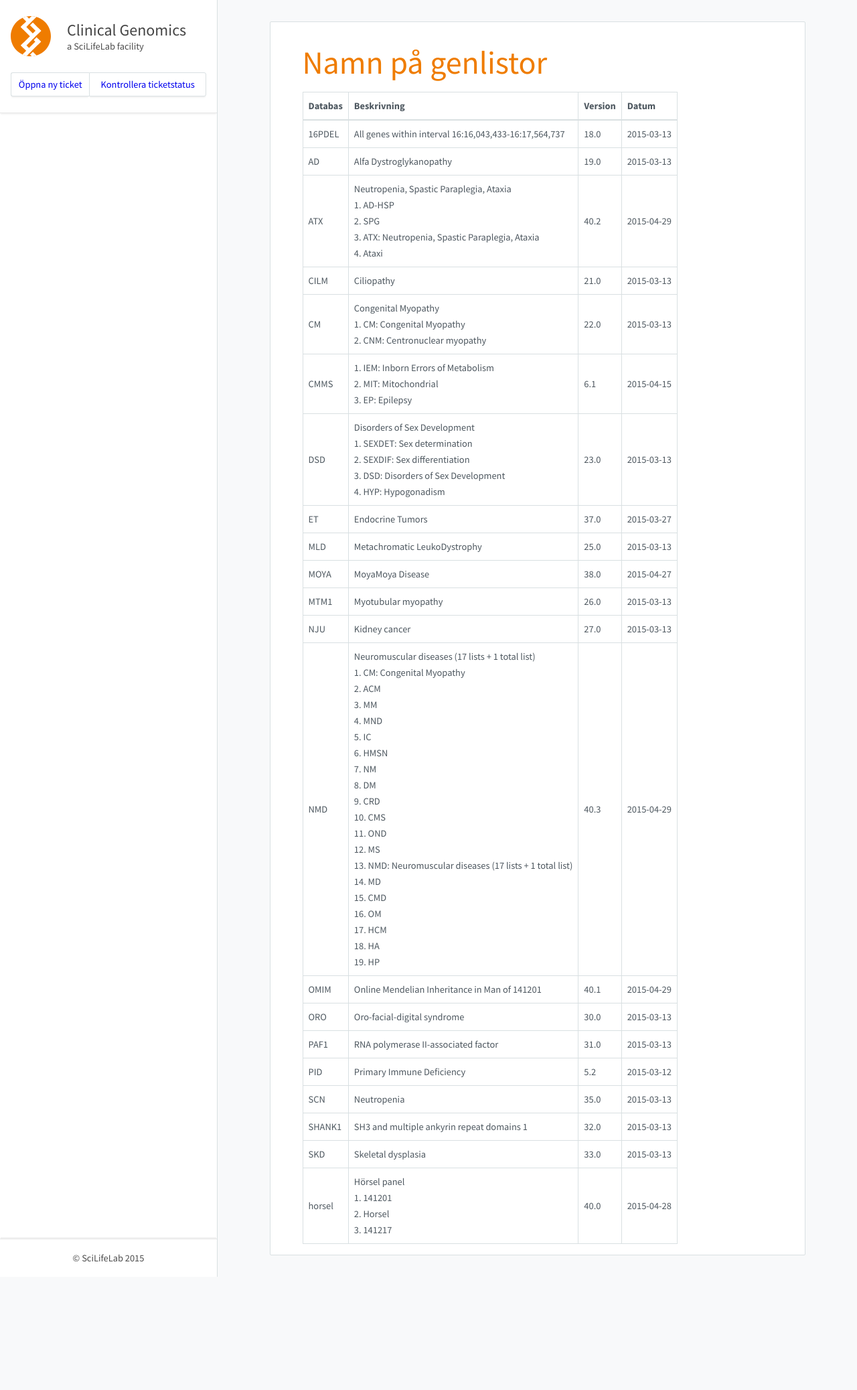
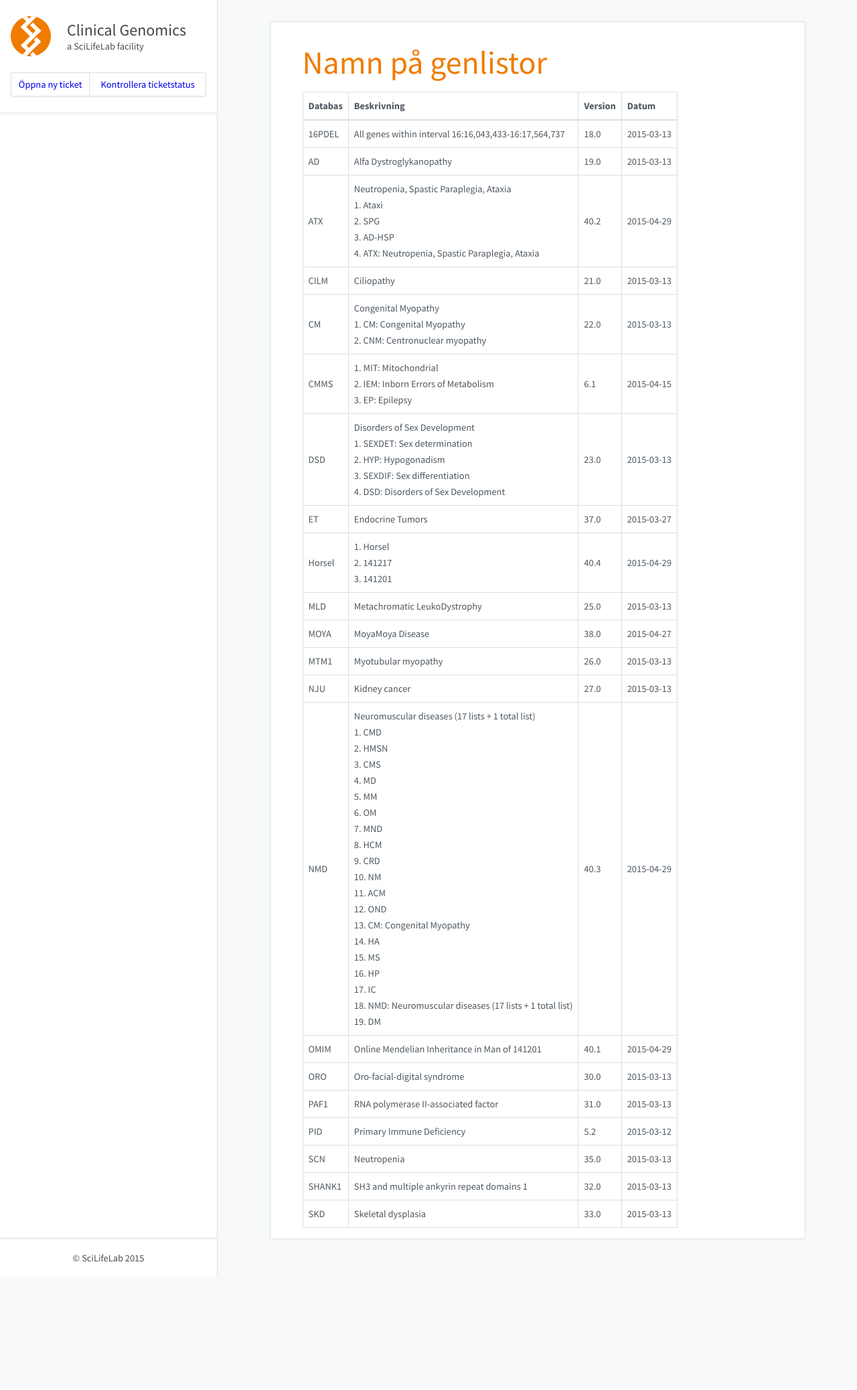
Before and after one commit to Clinical-Genomics/clinical-genomics.github.io, a Jekyll site: the page built from _pages/namnpagenlistor.md, in a window 1280 px wide. Shown: the whole page at 67% size. Built offline with Jekyll 4.4.1, drawn with Linux system fonts in a browser that asks for light colours; nearby versions of some CDN libraries; some of the changed lines change nothing that is shown.

Commit message:
Update to cust002-Horsel.txt

```diff
--- a/_pages/namnpagenlistor.md
+++ b/_pages/namnpagenlistor.md
@@ -10,17 +10,18 @@
 |---|---|---|---|
 |16PDEL|All genes within interval 16:16,043,433-16:17,564,737|18.0|2015-03-13|
 |AD|Alfa Dystroglykanopathy|19.0|2015-03-13|
-|ATX|Neutropenia, Spastic Paraplegia, Ataxia<br />1. AD-HSP<br />2. SPG<br />3. ATX: Neutropenia, Spastic Paraplegia, Ataxia<br />4. Ataxi<br />|40.2|2015-04-29|
+|ATX|Neutropenia, Spastic Paraplegia, Ataxia<br />1. Ataxi<br />2. SPG<br />3. AD-HSP<br />4. ATX: Neutropenia, Spastic Paraplegia, Ataxia<br />|40.2|2015-04-29|
 |CILM|Ciliopathy|21.0|2015-03-13|
 |CM|Congenital Myopathy<br />1. CM: Congenital Myopathy<br />2. CNM: Centronuclear myopathy<br />|22.0|2015-03-13|
-|CMMS|1. IEM: Inborn Errors of Metabolism<br />2. MIT: Mitochondrial<br />3. EP: Epilepsy<br />|6.1|2015-04-15|
-|DSD|Disorders of Sex Development<br />1. SEXDET: Sex determination<br />2. SEXDIF: Sex differentiation<br />3. DSD: Disorders of Sex Development<br />4. HYP: Hypogonadism<br />|23.0|2015-03-13|
+|CMMS|1. MIT: Mitochondrial<br />2. IEM: Inborn Errors of Metabolism<br />3. EP: Epilepsy<br />|6.1|2015-04-15|
+|DSD|Disorders of Sex Development<br />1. SEXDET: Sex determination<br />2. HYP: Hypogonadism<br />3. SEXDIF: Sex differentiation<br />4. DSD: Disorders of Sex Development<br />|23.0|2015-03-13|
 |ET|Endocrine Tumors|37.0|2015-03-27|
+|Horsel|1. Horsel<br />2. 141217<br />3. 141201<br />|40.4|2015-04-29|
 |MLD|Metachromatic LeukoDystrophy|25.0|2015-03-13|
 |MOYA|MoyaMoya Disease|38.0|2015-04-27|
 |MTM1|Myotubular myopathy|26.0|2015-03-13|
 |NJU|Kidney cancer|27.0|2015-03-13|
-|NMD|Neuromuscular diseases (17 lists + 1 total list)<br />1. CM: Congenital Myopathy<br />2. ACM<br />3. MM<br />4. MND<br />5. IC<br />6. HMSN<br />7. NM<br />8. DM<br />9. CRD<br />10. CMS<br />11. OND<br />12. MS<br />13. NMD: Neuromuscular diseases (17 lists + 1 total list)<br />14. MD<br />15. CMD<br />16. OM<br />17. HCM<br />18. HA<br />19. HP<br />|40.3|2015-04-29|
+|NMD|Neuromuscular diseases (17 lists + 1 total list)<br />1. CMD<br />2. HMSN<br />3. CMS<br />4. MD<br />5. MM<br />6. OM<br />7. MND<br />8. HCM<br />9. CRD<br />10. NM<br />11. ACM<br />12. OND<br />13. CM: Congenital Myopathy<br />14. HA<br />15. MS<br />16. HP<br />17. IC<br />18. NMD: Neuromuscular diseases (17 lists + 1 total list)<br />19. DM<br />|40.3|2015-04-29|
 |OMIM|Online Mendelian Inheritance in Man of 141201|40.1|2015-04-29|
 |ORO|Oro-facial-digital syndrome|30.0|2015-03-13|
 |PAF1|RNA polymerase II-associated factor|31.0|2015-03-13|
@@ -28,4 +29,3 @@
 |SCN|Neutropenia|35.0|2015-03-13|
 |SHANK1|SH3 and multiple ankyrin repeat domains 1|32.0|2015-03-13|
 |SKD|Skeletal dysplasia|33.0|2015-03-13|
-|horsel|Hörsel panel<br />1. 141201<br />2. Horsel<br />3. 141217<br />|40.0|2015-04-28|
```
